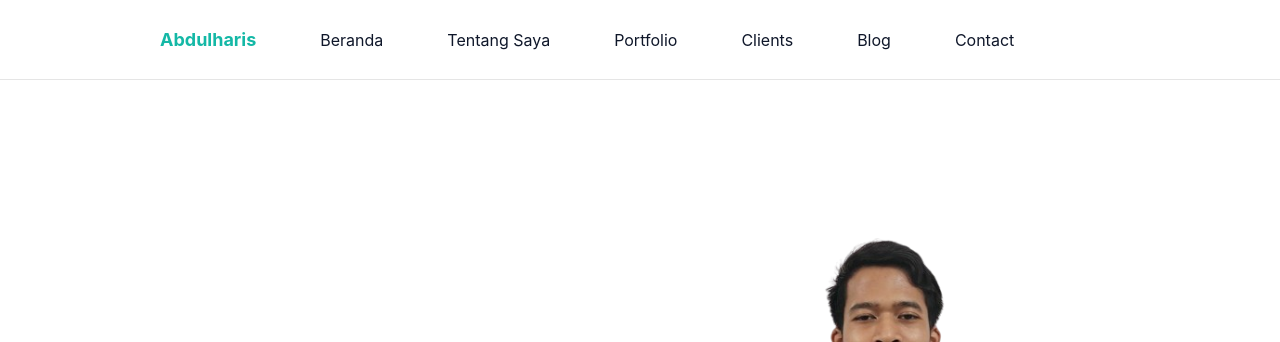
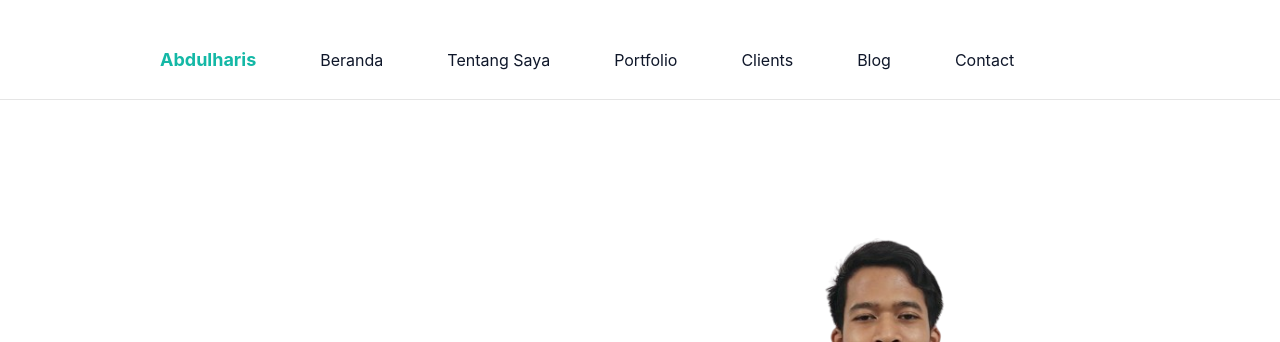
Before and after one commit to abd-haris/portfolio-tailwind-css, a website: page index.html in a window 1280 px wide. Shown: the top 342 px of the page. Drawn offline with Linux system fonts and the light colour scheme.

Commit message:
mengubah top header

```diff
--- a/index.html
+++ b/index.html
@@ -9,7 +9,7 @@
   <body class="overflow-x-hidden relative">
     <!-- header start -->
     <header
-      class="sticky top-0 w-full flex-items-center z-10 navbar-fixed"
+      class="sticky top-5 w-full flex-items-center z-10 navbar-fixed"
     >
       <div class="container mx-auto lg:max-7xl flex justify-between">
         <div class="flex items-center justify-between">
```
Also changed, not shown: src/output.css.
